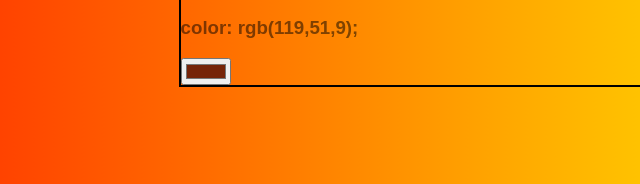
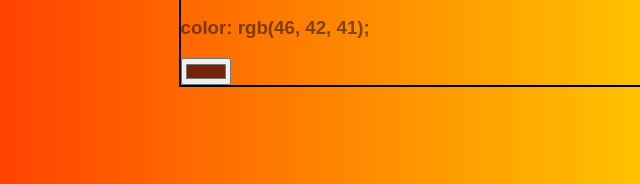
Before and after one commit to KOLEAJEOLAYINKA/Background-Generator, a plain HTML site: page index.html in a window 1280 px wide. Shown: the part 339-523 px from the top of the page, 335-975 px from the left. Drawn offline with Linux system fonts and the light colour scheme.

Commit message:
feat: update html index

```diff
--- a/index.html
+++ b/index.html
@@ -21,7 +21,7 @@
 
       <div class="textcolorBlock">
         <h2>Current Text color</h2>
-        <h3 id="textcolor">color: rgb(119,51,9);</h3>
+        <h3 id="textcolor">color: rgb(46, 42, 41);</h3>
         <input class="textColor" type="color" name="textColor" value="#762408" />
 
         <script src="script.js"></script>
```
